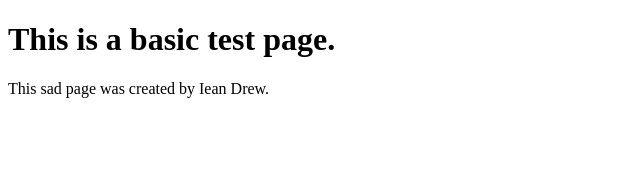
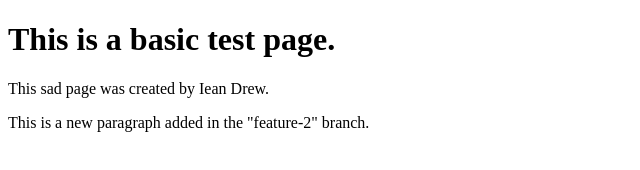
Before and after one commit to IeanD/hello-world, a plain HTML site: page index.html in a window 1280 px wide. Shown: the whole page, without its empty margins (0-640 px from the left). Drawn offline with Linux system fonts and the light colour scheme.

Commit message:
Testing out the feature-2 branch and Pull Requests.

```diff
--- a/index.html
+++ b/index.html
@@ -8,5 +8,6 @@
 <body>
     <h1>This is a basic test page.</h1>
     <p>This sad page was created by Iean Drew.</p>
+    <p>This is a new paragraph added in the "feature-2" branch.</p>
 </body>
 </html>
```
